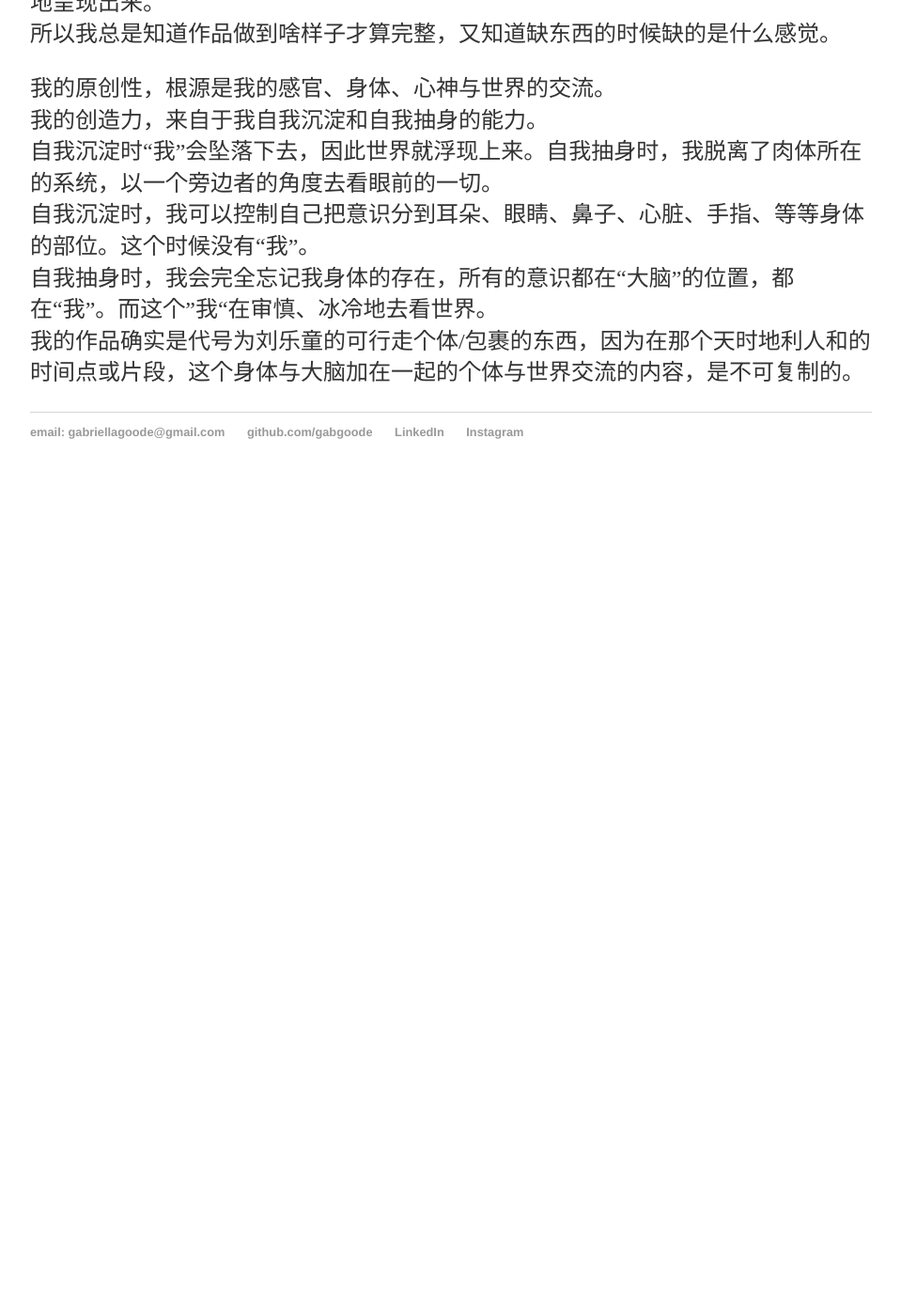
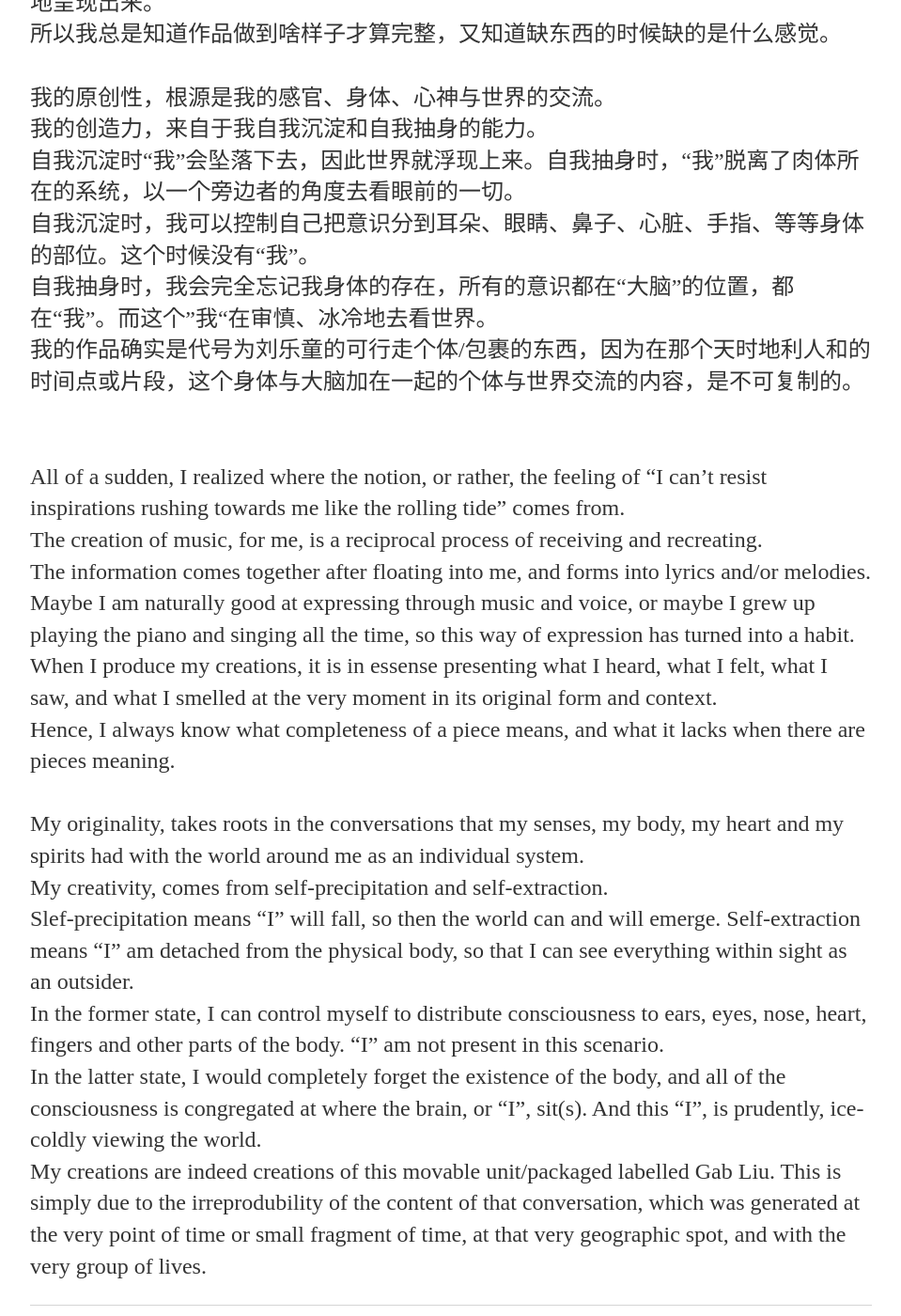
Before and after one commit to gabgoode/gabgoode.github.io, a Jekyll site: the page built from _posts/2020-06-13-on-creativity.md, in a window 1280 px wide and 1400 px high, scrolled down 481 px. Shown: the whole window at 94% size, without its empty margins (160-1119 px from the left). Built offline with Jekyll 4.4.1, drawn with Linux system fonts in a browser that asks for light colours; before the commit the page ends 1008 px from its top, so only the background shows below that.

Commit message:
Update 2020-06-13-on-creativity.md

```diff
--- a/_posts/2020-06-13-on-creativity.md
+++ b/_posts/2020-06-13-on-creativity.md
@@ -9,10 +9,24 @@
 我接收到的信息汇总之后会形成歌词、旋律，这也许是因为我天生就善于用音乐、声音表达，也或许是我从小弹钢琴、唱歌，所以这种表达方式变成了习惯。<br/>
 而我做作品的时候，其实就是把当时的所听所感、所见所闻进行还原，力求原封不同地呈现出来。<br/>
 所以我总是知道作品做到啥样子才算完整，又知道缺东西的时候缺的是什么感觉。<br/>
-
+<br/>
 我的原创性，根源是我的感官、身体、心神与世界的交流。<br/>
 我的创造力，来自于我自我沉淀和自我抽身的能力。<br/>
-自我沉淀时“我”会坠落下去，因此世界就浮现上来。自我抽身时，我脱离了肉体所在的系统，以一个旁边者的角度去看眼前的一切。<br/>
+自我沉淀时“我”会坠落下去，因此世界就浮现上来。自我抽身时，“我”脱离了肉体所在的系统，以一个旁边者的角度去看眼前的一切。<br/>
 自我沉淀时，我可以控制自己把意识分到耳朵、眼睛、鼻子、心脏、手指、等等身体的部位。这个时候没有“我”。<br/>
 自我抽身时，我会完全忘记我身体的存在，所有的意识都在“大脑”的位置，都在“我”。而这个”我“在审慎、冰冷地去看世界。<br/>
 我的作品确实是代号为刘乐童的可行走个体/包裹的东西，因为在那个天时地利人和的时间点或片段，这个身体与大脑加在一起的个体与世界交流的内容，是不可复制的。<br/>
+<br/>
+<br/>
+All of a sudden, I realized where the notion, or rather, the feeling of "I can't resist inspirations rushing towards me like the rolling tide" comes from. <br/>
+The creation of music, for me, is a reciprocal process of receiving and recreating. <br/>
+The information comes together after floating into me, and forms into lyrics and/or melodies. Maybe I am naturally good at expressing through music and voice, or maybe I grew up playing the piano and singing all the time, so this way of expression has turned into a habit. <br/>
+When I produce my creations, it is in essense presenting what I heard, what I felt, what I saw, and what I smelled at the very moment in its original form and context. <br/>
+Hence, I always know what completeness of a piece means, and what it lacks when there are pieces meaning. <br/>
+<br/>
+My originality, takes roots in the conversations that my senses, my body, my heart and my spirits had with the world around me as an individual system. <br/>
+My creativity, comes from self-precipitation and self-extraction. <br/>
+Slef-precipitation means "I" will fall, so then the world can and will emerge. Self-extraction means "I" am detached from the physical body, so that I can see everything within sight as an outsider. <br/>
+In the former state, I can control myself to distribute consciousness to ears, eyes, nose, heart, fingers and other parts of the body. "I" am not present in this scenario. <br/>
+In the latter state, I would completely forget the existence of the body, and all of the consciousness is congregated at where the brain, or "I", sit(s). And this "I", is prudently, ice-coldly viewing the world. <br/>
+My creations are indeed creations of this movable unit/packaged labelled Gab Liu. This is simply due to the irreprodubility of the content of that conversation, which was generated at the very point of time or small fragment of time, at that very geographic spot, and with the very group of lives.
```
